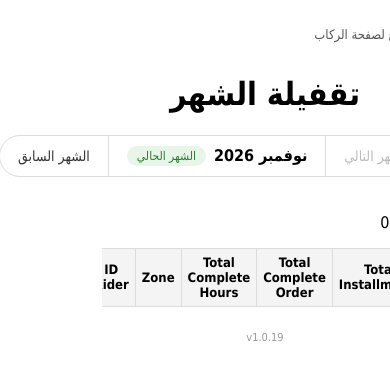
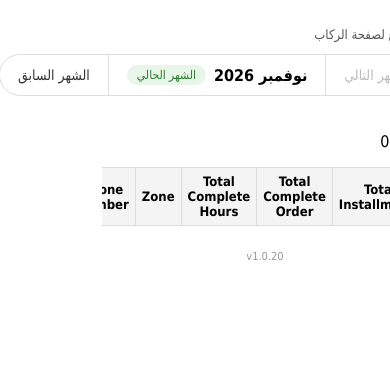
Before and after one commit to abdallahfarag255/SOG, a Flask app: page /riders/month-closing in a window 390 px wide; the page is wider, and only the part inside the window is pictured. Shown: the top 380 px of that part. Run offline with Flask 3, Linux system fonts and the light colour scheme; data that the repository does not hold is empty; parts of the project's set-up code (start-up, migrations or seed data) failed here and were passed over.

Commit message:
Remove the month-closing heading and swap Phone Number/ID Rider columns
Co-Authored-By: Claude Sonnet 5 <noreply@anthropic.com>

```diff
--- a/templates/month_closing.html
+++ b/templates/month_closing.html
@@ -59,7 +59,6 @@
 </head>
 <body>
     <a class="back-link" href="{{ url_for('riders') }}">&rarr; رجوع لصفحة الركاب</a>
-    <h1 style="text-align:center;">تقفيلة الشهر</h1>
 
     {% with messages = get_flashed_messages() %}
         {% if messages %}
@@ -109,9 +108,9 @@
                 <th>Total Complete Order</th>
                 <th>Total Complete Hours</th>
                 <th>Zone</th>
+                <th>Phone Number</th>
+                <th>Driver Name</th>
                 <th>ID Rider</th>
-                <th>Driver Name</th>
-                <th>Phone Number</th>
             </tr>
         </thead>
         <tbody id="resultsBody">
@@ -121,9 +120,9 @@
                 <td>{{ r.total_orders }}</td>
                 <td>{{ r.total_hours }}</td>
                 <td>{{ r.zone }}</td>
+                <td>{{ r.phone }}</td>
+                <td>{{ r.driver_name }}</td>
                 <td>{{ r.rider_id }}</td>
-                <td>{{ r.driver_name }}</td>
-                <td>{{ r.phone }}</td>
             </tr>
             {% endfor %}
         </tbody>
--- a/version.py
+++ b/version.py
@@ -1 +1 @@
-APP_VERSION = "1.0.19"
+APP_VERSION = "1.0.20"
```
